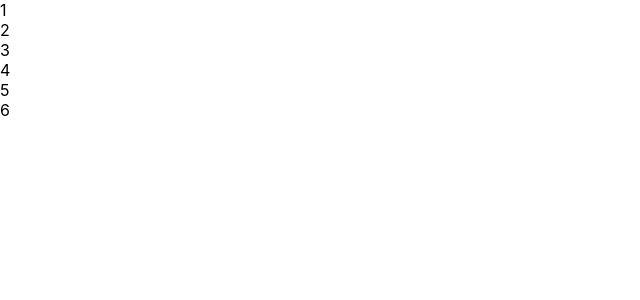
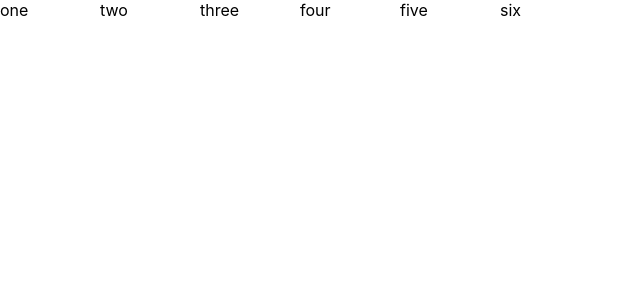
Before and after one commit to andnorda/pickorder, a Next.js app: page / in a window 1280 px wide. Shown: the top 300 px of the page, without its empty margins (0-640 px from the left). Built offline with nearby package versions, Linux system fonts and the light colour scheme.

Commit message:
some refactoring

```diff
--- a/pages/Item.tsx
+++ b/pages/Item.tsx
@@ -1,13 +1,7 @@
-import { ForwardedRef, forwardRef, HTMLAttributes } from "react";
+import { ReactNode } from "react";
 
-interface ItemProps extends HTMLAttributes<HTMLDivElement> {}
+const Item = ({ children }: { children: ReactNode }) => (
+  <div style={{ width: 100 }}>{children}</div>
+);
 
-export const Item = (props: ItemProps, ref: ForwardedRef<HTMLDivElement>) => {
-  return (
-    <div {...props} ref={ref}>
-      {props.id}
-    </div>
-  );
-};
-
-export default forwardRef<HTMLDivElement, ItemProps>(Item);
+export default Item;
--- a/pages/SortableItem.tsx
+++ b/pages/SortableItem.tsx
@@ -1,26 +1,26 @@
-import React from "react";
+import { cloneElement, JSXElementConstructor, ReactElement } from "react";
 import { useSortable } from "@dnd-kit/sortable";
 import { CSS } from "@dnd-kit/utilities";
 
-import Item from "./Item";
-
-export function SortableItem(props: { id: string }) {
+const SortableItem = (props: {
+  id: string;
+  children: ReactElement<any, string | JSXElementConstructor<any>>;
+}) => {
   const { attributes, listeners, setNodeRef, transform, transition } =
     useSortable({ id: props.id });
 
-  const style = {
-    transform: CSS.Transform.toString(transform),
-    transition,
-  };
-
   return (
-    <Item
+    <li
       {...props}
       ref={setNodeRef}
-      style={style}
+      style={{
+        transform: CSS.Transform.toString(transform),
+        transition,
+      }}
       {...attributes}
       {...listeners}
     />
   );
-}
+};
+
 export default SortableItem;
--- /dev/null
+++ b/pages/SortableList.tsx
@@ -0,0 +1,48 @@
+import { ReactNode } from "react";
+import {
+  DndContext,
+  closestCenter,
+  KeyboardSensor,
+  PointerSensor,
+  useSensor,
+  useSensors,
+  DragEndEvent,
+} from "@dnd-kit/core";
+import {
+  SortableContext,
+  sortableKeyboardCoordinates,
+} from "@dnd-kit/sortable";
+
+const SortableList = ({
+  ids,
+  children,
+  onChange,
+}: {
+  ids: string[];
+  children: ReactNode;
+  onChange: (oldIndex: number, newIndex: number) => void;
+}) => {
+  const sensors = useSensors(
+    useSensor(PointerSensor),
+    useSensor(KeyboardSensor, {
+      coordinateGetter: sortableKeyboardCoordinates,
+    })
+  );
+
+  const handleDragEnd = ({ active, over }: DragEndEvent) =>
+    over !== null &&
+    active.id !== over.id &&
+    onChange(ids.indexOf(active.id), ids.indexOf(over.id));
+
+  return (
+    <DndContext
+      sensors={sensors}
+      collisionDetection={closestCenter}
+      onDragEnd={handleDragEnd}
+    >
+      <SortableContext items={ids}>{children}</SortableContext>
+    </DndContext>
+  );
+};
+
+export default SortableList;
--- a/pages/index.tsx
+++ b/pages/index.tsx
@@ -1,58 +1,42 @@
-import React, { useState } from "react";
-import {
-  DndContext,
-  closestCenter,
-  KeyboardSensor,
-  PointerSensor,
-  useSensor,
-  useSensors,
-  DragEndEvent,
-} from "@dnd-kit/core";
-import {
-  arrayMove,
-  SortableContext,
-  sortableKeyboardCoordinates,
-} from "@dnd-kit/sortable";
+import { useState } from "react";
+import { arrayMove } from "@dnd-kit/sortable";
 
-import { SortableItem } from "./SortableItem";
+import SortableList from "./SortableList";
+import SortableItem from "./SortableItem";
+import Item from "./Item";
 
-function App() {
-  const [items, setItems] = useState(["1", "2", "3", "4", "5", "6"]);
-  const sensors = useSensors(
-    useSensor(PointerSensor),
-    useSensor(KeyboardSensor, {
-      coordinateGetter: sortableKeyboardCoordinates,
-    })
-  );
+const App = () => {
+  const [items, setItems] = useState([
+    { id: "1", name: "one" },
+    { id: "2", name: "two" },
+    { id: "3", name: "three" },
+    { id: "4", name: "four" },
+    { id: "5", name: "five" },
+    { id: "6", name: "six" },
+  ]);
+
+  const onChange = (oldIndex: number, newIndex: number) =>
+    setItems((items) => arrayMove(items, oldIndex, newIndex));
 
   return (
-    <DndContext
-      sensors={sensors}
-      collisionDetection={closestCenter}
-      onDragEnd={handleDragEnd}
+    <ol
+      style={{
+        listStyle: "none",
+        margin: 0,
+        padding: 0,
+        display: "flex",
+        flexWrap: "wrap",
+      }}
     >
-      <SortableContext items={items}>
-        {items.map((id) => (
-          <SortableItem key={id} id={id} />
+      <SortableList ids={items.map(({ id }) => id)} onChange={onChange}>
+        {items.map(({ id, name }) => (
+          <SortableItem key={id} id={id}>
+            <Item>{name}</Item>
+          </SortableItem>
         ))}
-      </SortableContext>
-    </DndContext>
+      </SortableList>
+    </ol>
   );
-
-  function handleDragEnd(event: DragEndEvent) {
-    const { active, over } = event;
-
-    if (!over) return;
-
-    if (active.id !== over.id) {
-      setItems((items) => {
-        const oldIndex = items.indexOf(active.id);
-        const newIndex = items.indexOf(over.id);
-
-        return arrayMove(items, oldIndex, newIndex);
-      });
-    }
-  }
-}
+};
 
 export default App;
```
